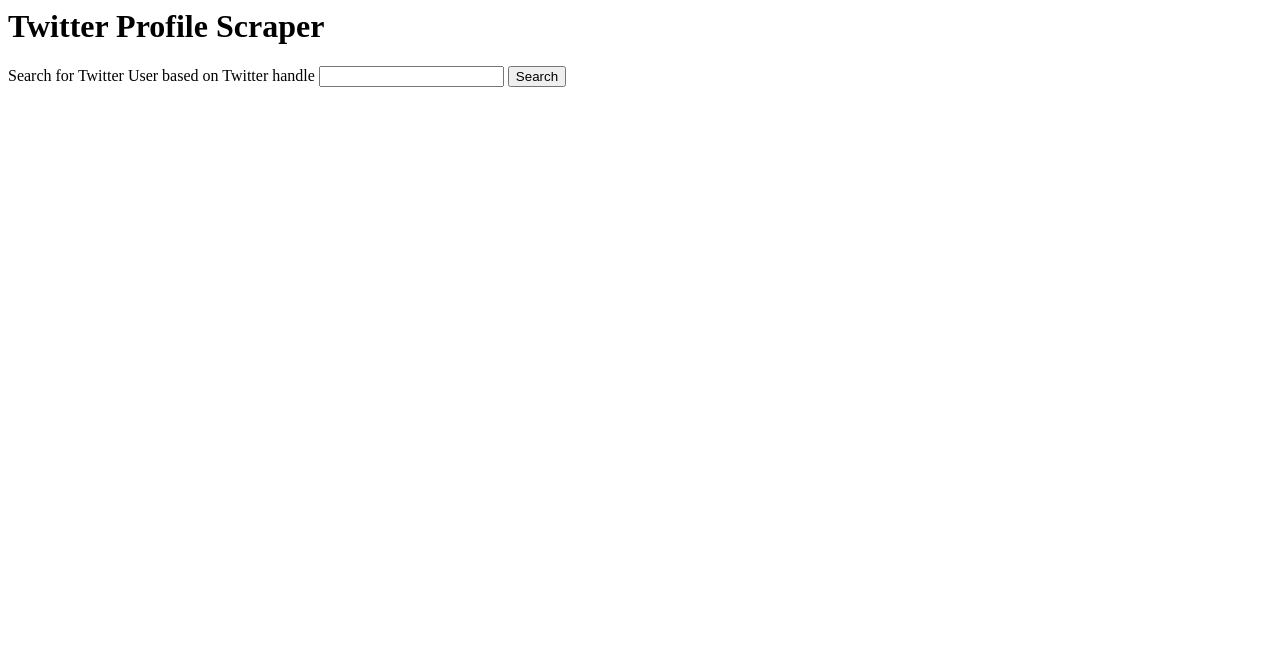
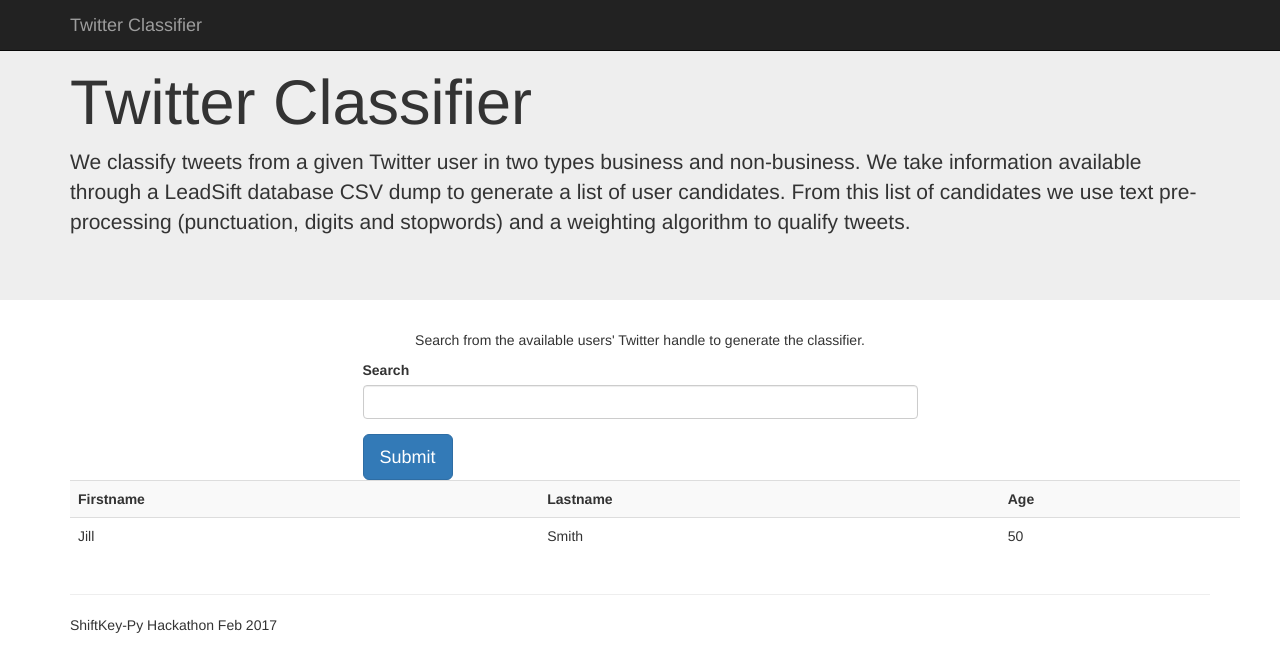
Before and after one commit to DalDevWorks/skl-py-hackathon, a Django app: page /profile_scraper/ in a window 1280 px wide. Shown: the top 672 px of the page. Run offline with Django 3.2, Linux system fonts and the light colour scheme; some libraries are stand-ins or nearby versions.

Commit message:
Search page template built

```diff
--- a/profile_scraper/templates/profile_scraper/index.html
+++ b/profile_scraper/templates/profile_scraper/index.html
@@ -1,8 +1,103 @@
-<h1>Twitter Profile Scraper</h1>
+<!DOCTYPE html>
+<html lang="en">
+  <head>
+    <meta charset="utf-8">
+    <meta http-equiv="X-UA-Compatible" content="IE=edge">
+    <meta name="viewport" content="width=device-width, initial-scale=1">
+    <!-- The above 3 meta tags *must* come first in the head; any other head content must come *after* these tags -->
+    <meta name="description" content="">
+    <meta name="author" content="">
+    <link rel="icon" href="../../favicon.ico">
 
-<form action="/profile_scraper/lookup.html" method="post">
-    {% csrf_token %}
-    <label for="handle">Search for Twitter User based on Twitter handle</label>
-    <input type="text" name="handle" id="handle" value="{{ profile.screen_name }}">
-    <input type="submit" value="Search">
-</form>
+    <title>Twitter Insights</title>
+
+
+      <link rel="stylesheet" href="https://maxcdn.bootstrapcdn.com/bootstrap/3.3.7/css/bootstrap.min.css" integrity="sha384-BVYiiSIFeK1dGmJRAkycuHAHRg32OmUcww7on3RYdg4Va+PmSTsz/K68vbdEjh4u" crossorigin="anonymous">
+<script
+  src="https://code.jquery.com/jquery-3.1.1.slim.min.js"
+  integrity="sha256-/SIrNqv8h6QGKDuNoLGA4iret+kyesCkHGzVUUV0shc="
+  crossorigin="anonymous"></script>
+<script src="https://maxcdn.bootstrapcdn.com/bootstrap/3.3.7/js/bootstrap.min.js" integrity="sha384-Tc5IQib027qvyjSMfHjOMaLkfuWVxZxUPnCJA7l2mCWNIpG9mGCD8wGNIcPD7Txa" crossorigin="anonymous"></script>
+
+
+  </head>
+
+  <body>
+
+    <nav class="navbar navbar-inverse navbar-fixed-top">
+      <div class="container">
+        <div class="navbar-header">
+          <button type="button" class="navbar-toggle collapsed" data-toggle="collapse" data-target="#navbar" aria-expanded="false" aria-controls="navbar">
+            <span class="sr-only">Toggle navigation</span>
+            <span class="icon-bar"></span>
+            <span class="icon-bar"></span>
+            <span class="icon-bar"></span>
+          </button>
+          <a class="navbar-brand" href="#">Twitter Classifier</a>
+        </div>
+      </div>
+    </nav>
+
+    <!-- Main jumbotron for a primary marketing message or call to action -->
+    <div class="jumbotron">
+      <div class="container">
+        <h1>Twitter Classifier</h1>
+        <p>We classify tweets from a given Twitter user in two types business and non-business. We take information
+            available through a LeadSift database CSV dump to generate a list of user  candidates. From this list of
+            candidates we use text pre-processing (punctuation, digits and stopwords) and a weighting algorithm to
+            qualify tweets.
+        </p>
+      </div>
+    </div>
+
+    <div class="container">
+      <div class="row">
+        <div class="col-md-3">
+        </div>
+        <div class="col-md-6">
+            <p class="text-center">
+                Search from the available users' Twitter handle to generate the classifier.
+            </p>
+            <form action="/profile_scraper/lookup.html" method="post">
+              {% csrf_token %}
+              <div class="form-group">
+                <label for="handle">Search</label>
+                <input type="text" class="form-control" name="handle" id="handle" value="{{ profile.screen_name }}">
+              </div>
+              <button type="submit" value="Search" class="btn btn-lg btn-primary">Submit</button>
+            </form>
+       </div>
+        <div class="col-md-3">
+        </div>
+      </div>
+      <div class="container">
+        <div class="row">
+          <table class="table table-striped">
+            <tr>
+              <th>Firstname</th>
+              <th>Lastname</th>
+              <th>Age</th>
+            </tr>
+            <tr>
+              <td>Jill</td>
+              <td>Smith</td>
+              <td>50</td>
+            </tr>
+          </table>
+        </div>
+      </div>
+
+      <hr>
+
+      <footer>
+        <p>ShiftKey-Py Hackathon Feb 2017</p>
+      </footer>
+    </div> <!-- /container -->
+
+
+    <!-- Bootstrap core JavaScript
+    ================================================== -->
+    <!-- Placed at the end of the document so the pages load faster -->
+    <script src="https://ajax.googleapis.com/ajax/libs/jquery/1.12.4/jquery.min.js"></script>
+  </body>
+</html>
```
